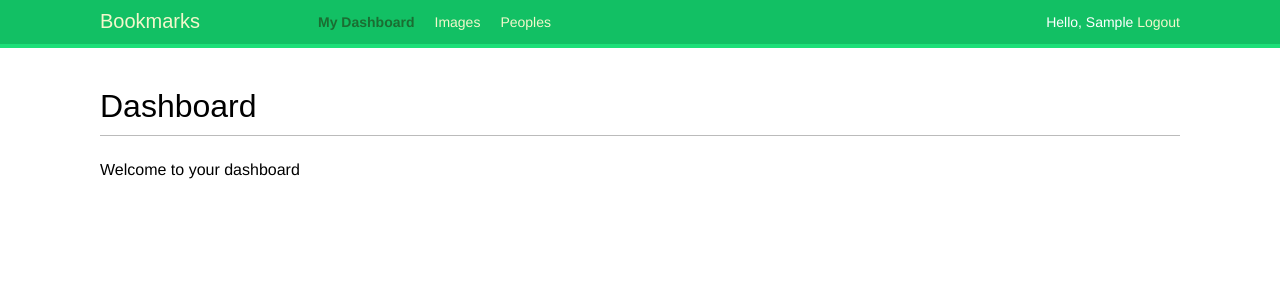
After one commit to HanZawNyein/social_auth_with_thirdparty_auths, a Django app: page /account/ in a window 1280 px wide. The commit adds this page. Shown: the top 300 px of the page. Run offline with Django 4.2, Linux system fonts and the light colour scheme; the visitor is signed in with stand-in values (Sample User, id 1); some web fonts are replaced.

Commit message:
django default login logout view

```diff
--- /dev/null
+++ b/account/templates/account/dashboard.html
@@ -0,0 +1,7 @@
+{% extends 'base.html' %}
+{% block title %}Dashboard{% endblock title %}
+
+{% block content %}
+    <h1>Dashboard</h1>
+    <p>Welcome to your dashboard</p>
+{% endblock content %}
--- a/account/templates/base.html
+++ b/account/templates/base.html
@@ -8,6 +8,27 @@
   <body>
     <div id="header">
       <span class="logo">Bookmarks</span>
+      {% if request.user.is_authenticated %}
+        <ul class="menu">
+          <li {% if section == "dashboard" %} class="selected"{% endif %}>
+            <a href="{% url "dashboard" %}">My Dashboard</a>
+          </li>
+          <li {% if section == 'images' %} class="selected" {% endif %}>
+            <a href="#">Images</a>
+          </li>
+          <li {% if section == 'people' %} class="selected" {% endif %}>
+            <a href="#">Peoples</a>
+          </li>
+        </ul>
+      {% endif %}
+      <span class="user">
+        {% if request.user.is_authenticated %}
+          Hello, {{request.user.first_name|default:request.user.username}}
+          <a href="{% url 'logout' %}">Logout</a>
+        {% else %}
+          <a href="{% url 'login' %}">Login</a>
+        {% endif %}
+      </span>
     </div>
     <div id="content">{% block content %} {% endblock %}</div>
   </body>
--- a/account/urls.py
+++ b/account/urls.py
@@ -1,6 +1,13 @@
 from django.urls import path
+from django.contrib.auth import views as auth_views
 from . import views
 
 urlpatterns = [
-    path('login/',views.user_login,name='login')
+    # path('login/',views.user_login,name='login')
+
+    # django auth fromework default views
+    path('login/',auth_views.LoginView.as_view(),name="login"),
+    path('logout/',auth_views.LogoutView.as_view(),name="logout"),
+
+    path('',views.dashboard,name='dashboard')
 ]
--- a/account/views.py
+++ b/account/views.py
@@ -1,6 +1,7 @@
 from django.shortcuts import render
 from django.http import HttpResponse
 from django.contrib.auth import authenticate,login
+from django.contrib.auth.decorators import login_required
 from .forms import LoginForm
 
 # Create your views here.
@@ -21,3 +22,8 @@ def user_login(request):
     else:
         form = LoginForm()
     return render(request,'account/login.html',{'form':form})
+
+
+@login_required
+def dashboard(request):
+    return render(request,'account/dashboard.html',{'section':'dashboard'})
--- a/bookmarks/settings.py
+++ b/bookmarks/settings.py
@@ -123,3 +123,7 @@ STATIC_URL = 'static/'
 # https://docs.djangoproject.com/en/4.1/ref/settings/#default-auto-field
 
 DEFAULT_AUTO_FIELD = 'django.db.models.BigAutoField'
+
+LOGIN_REDIRECT_URL = 'dashboard'
+LOGIN_URL = 'login'
+LOGOUT_URL = 'logout'
```
Also changed, not shown: account/templates/registration/logged_out.html (added, +8 -0 lines), account/templates/registration/login.html (added, +20 -0 lines), README.md.
